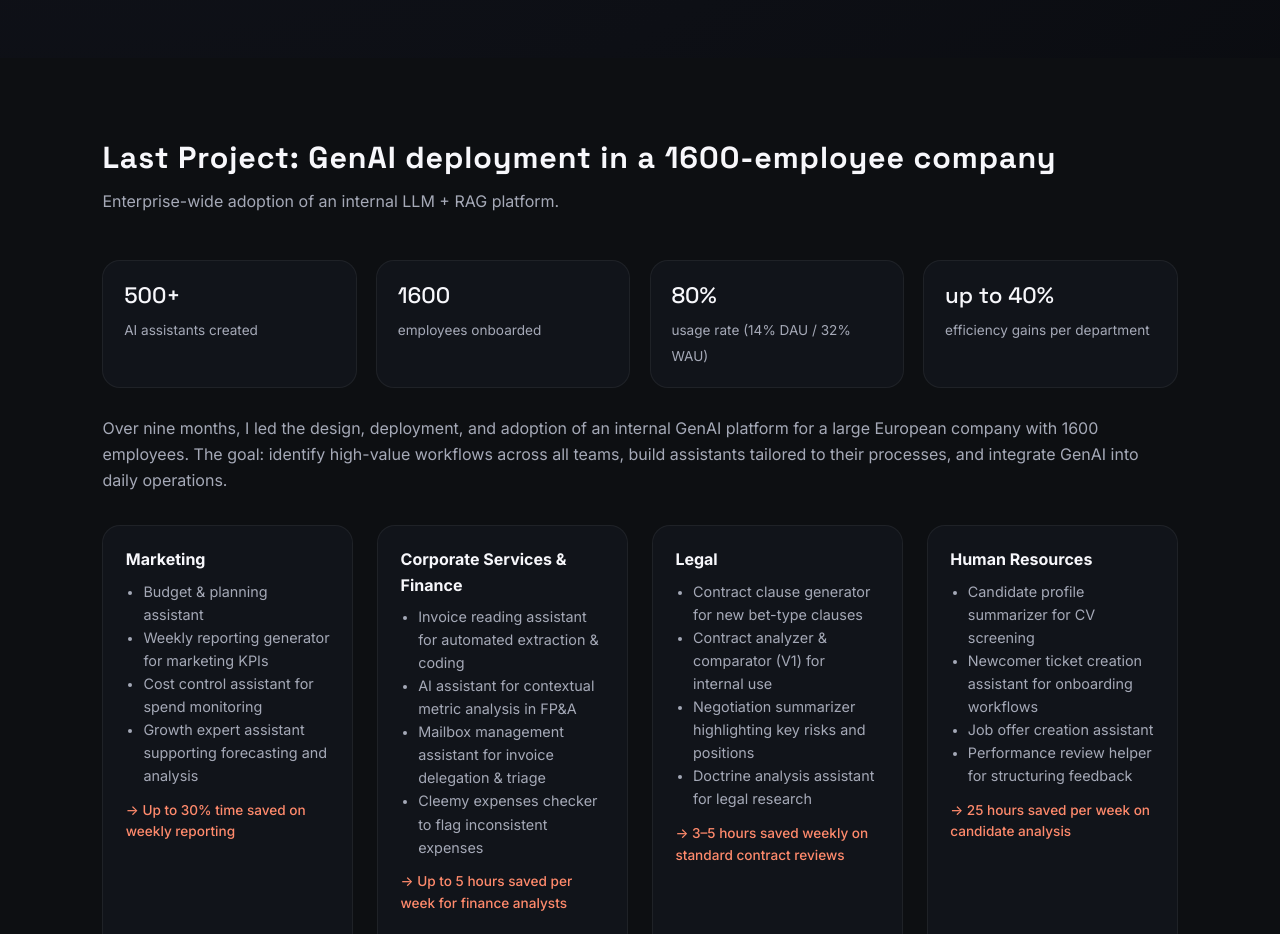
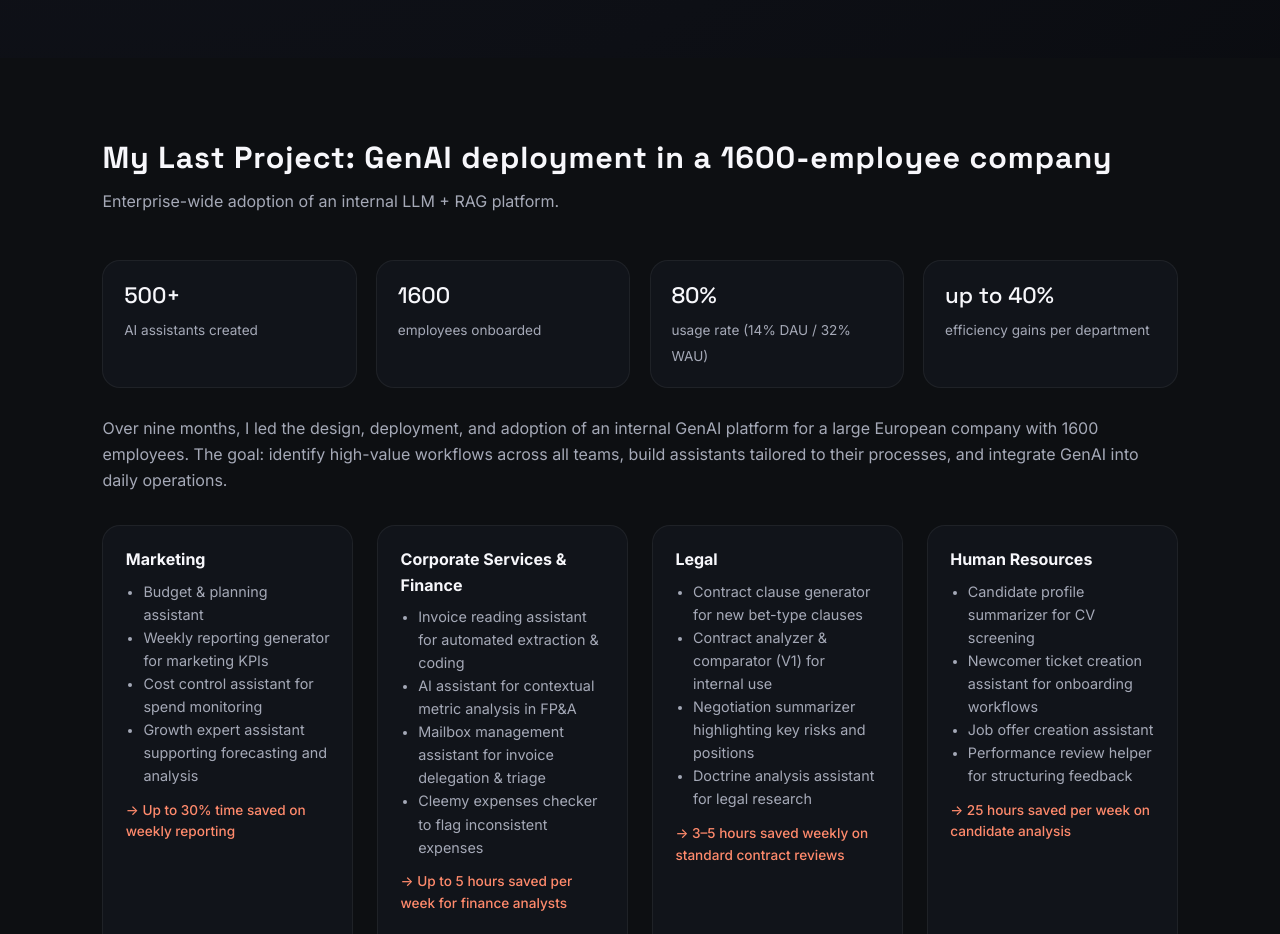
Before and after one commit to matthieuhaguen/matthieuhaguen.github.io, a plain HTML site: page index.html in a window 1280 px wide. Shown: the part 1160-2094 px from the top of the page. Drawn offline with Linux system fonts and the light colour scheme.

Commit message:
Update project title in deployment section

```diff
--- a/index.html
+++ b/index.html
@@ -124,7 +124,7 @@
     <section id="deployment" class="section section-alt">
       <div class="container">
         <div class="section-header">
-          <h2>Last Project: GenAI deployment in a 1600-employee company</h2>
+          <h2>My Last Project: GenAI deployment in a 1600-employee company</h2>
           <p>Enterprise-wide adoption of an internal LLM + RAG platform.</p>
         </div>
 
```
